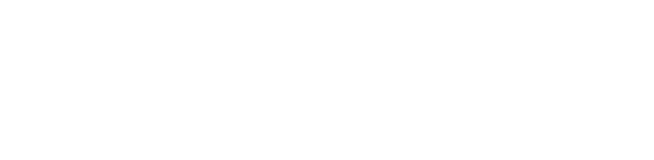
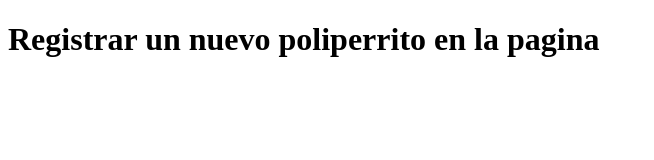
Before and after one commit to hugojimenezc/poliperritos, a plain HTML site: page registro.html in a window 1280 px wide. Shown: the whole page, without its empty margins (0-654 px from the left). Drawn offline with Linux system fonts and the light colour scheme.

Commit message:
New h1 text

```diff
--- a/registro.html
+++ b/registro.html
@@ -3,11 +3,9 @@
 <head>
     <meta charset="UTF-8">
     <meta name="viewport" content="width=device-width, initial-scale=1.0">
-    <title>Registro
-
-    </title>
+    <title>Registro </title>
 </head>
 <body>
-
+    <h1>Registrar un nuevo poliperrito en la pagina</h1>
 </body>
 </html>
```
